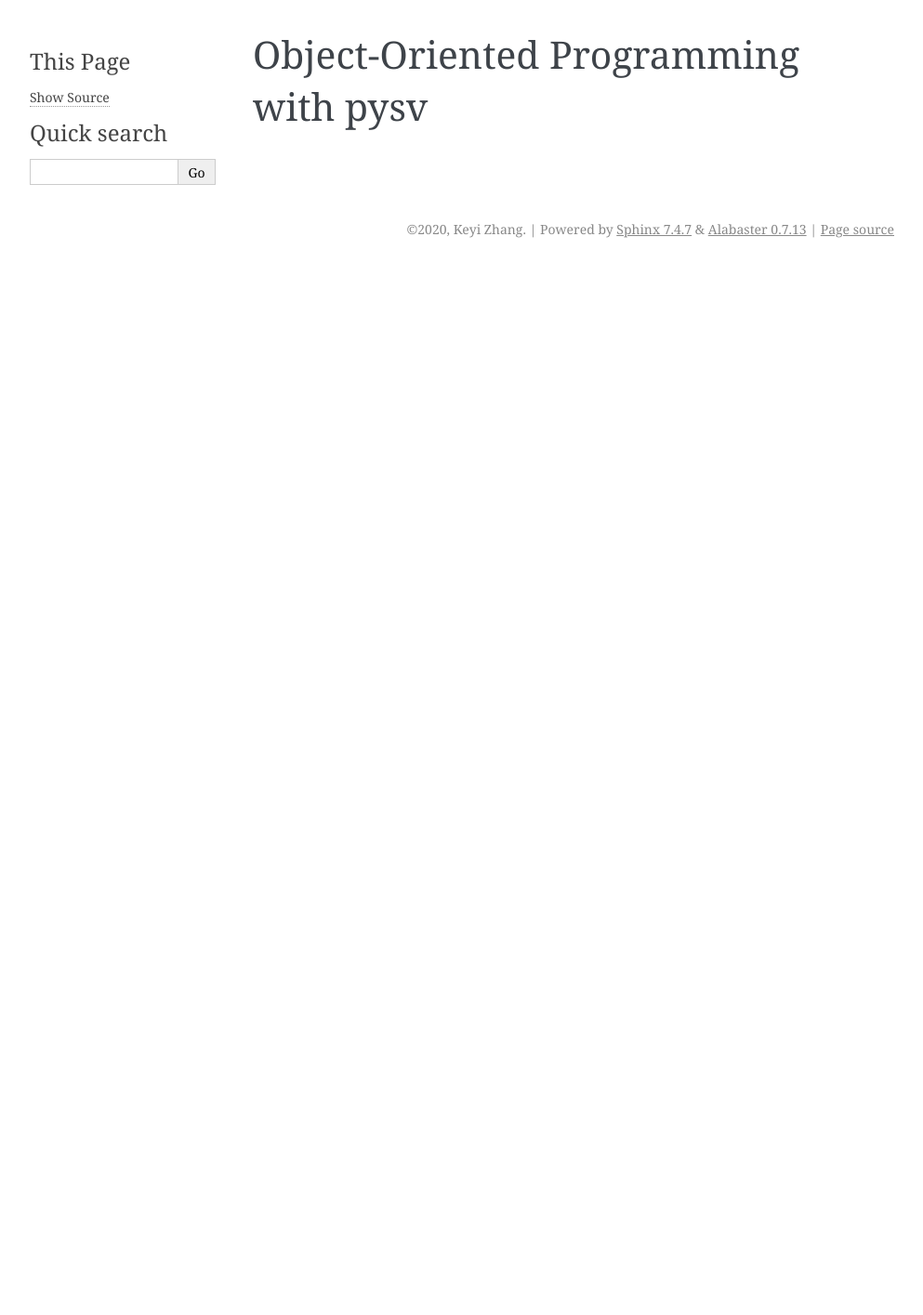
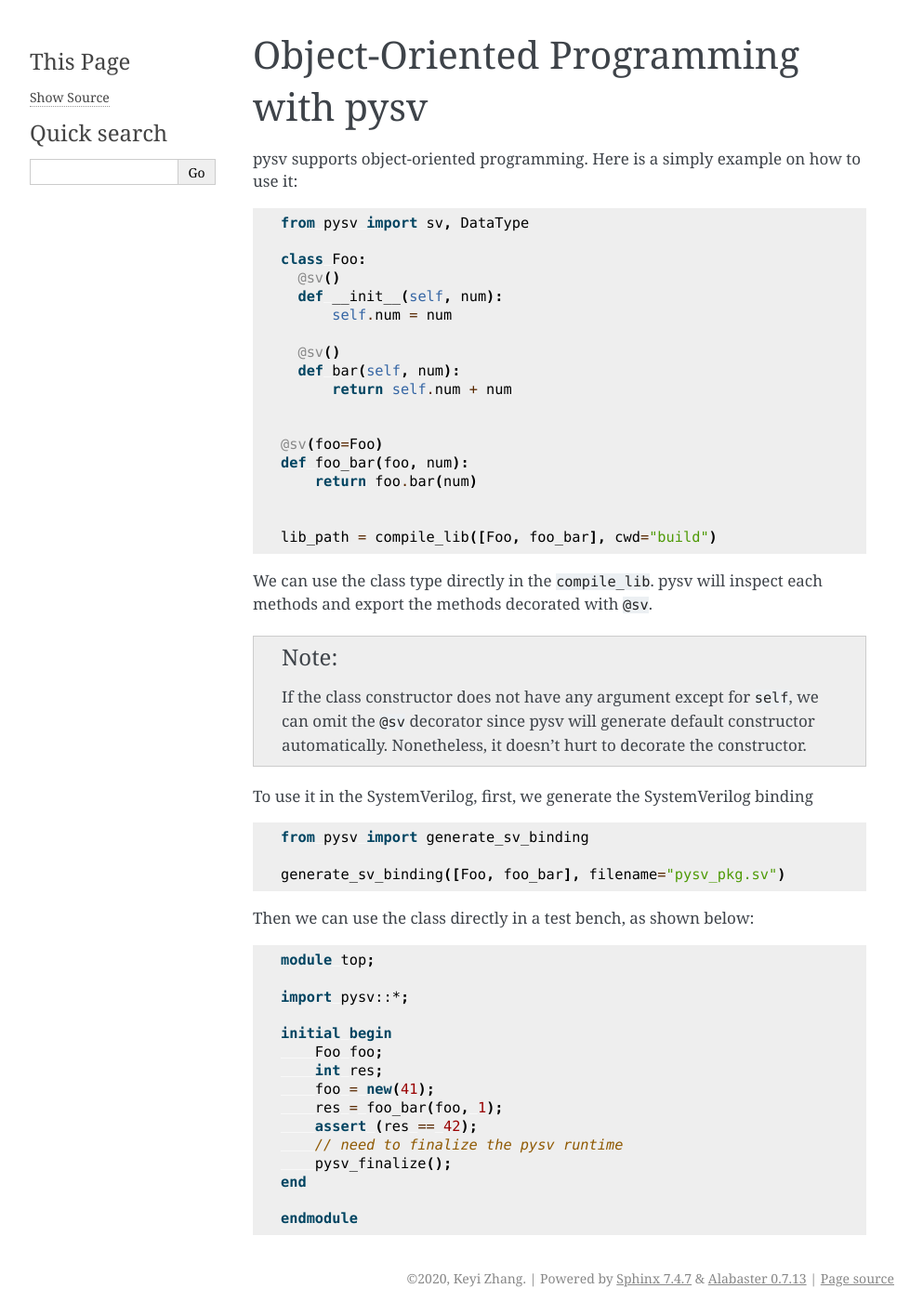
Before and after one commit to Kuree/pysv, a Sphinx documentation site: the page built from docs/advanced/oop.rst, in a window 1280 px wide. Shown: the whole page at 93% size, without its empty margins (148-1141 px from the left). Built offline with Sphinx 7.4.7, drawn with Linux system fonts in a browser that asks for light colours; before the commit the page ends 900 px from its top, so only the background shows below that.

Commit message:
add a simply example for OOP in pysv

```diff
--- a/docs/advanced/oop.rst
+++ b/docs/advanced/oop.rst
@@ -2,3 +2,65 @@
 
 Object-Oriented Programming with pysv
 =====================================
+
+pysv supports object-oriented programming. Here is a simply example on how to
+use it:
+
+.. code-block:: Python
+
+  from pysv import sv, DataType
+
+  class Foo:
+    @sv()
+    def __init__(self, num):
+        self.num = num
+
+    @sv()
+    def bar(self, num):
+        return self.num + num
+
+
+  @sv(foo=Foo)
+  def foo_bar(foo, num):
+      return foo.bar(num)
+
+
+  lib_path = compile_lib([Foo, foo_bar], cwd="build")
+
+
+We can use the class type directly in the ``compile_lib``. pysv will inspect each methods and
+export the methods decorated with ``@sv``.
+
+.. note::
+
+  If the class constructor does not have any argument except for ``self``, we can omit the
+  ``@sv`` decorator since pysv will generate default constructor automatically. Nonetheless,
+  it doesn't hurt to decorate the constructor.
+
+To use it in the SystemVerilog, first, we generate the SystemVerilog binding
+
+.. code-block:: Python
+
+  from pysv import generate_sv_binding
+
+  generate_sv_binding([Foo, foo_bar], filename="pysv_pkg.sv")
+
+Then we can use the class directly in a test bench, as shown below:
+
+.. code-block:: SystemVerilog
+
+    module top;
+
+    import pysv::*;
+
+    initial begin
+        Foo foo;
+        int res;
+        foo = new(41);
+        res = foo_bar(foo, 1);
+        assert (res == 42);
+        // need to finalize the pysv runtime
+        pysv_finalize();
+    end
+
+    endmodule
```
